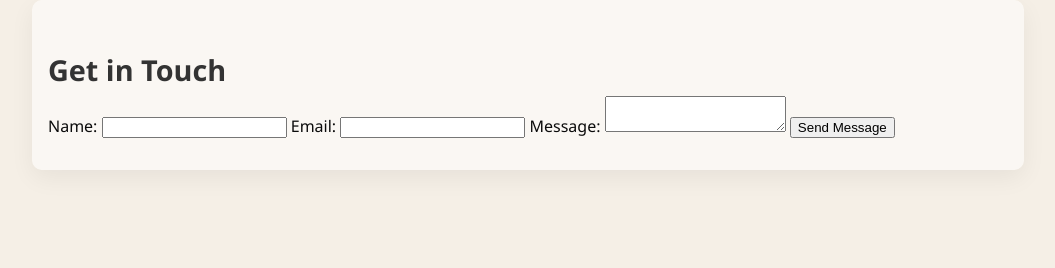
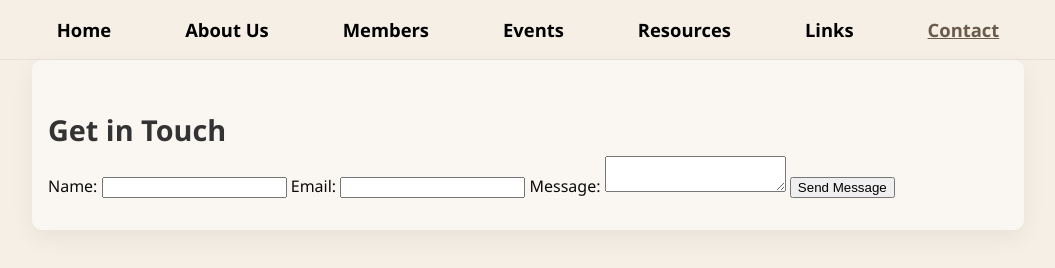
Before and after one commit to Tommaso-Tommaso/Tommaso-Tommaso.github.io, a plain HTML site: page contact.html in a window 1280 px wide. Shown: the whole page, without its empty margins (112-1167 px from the left). Drawn offline with Linux system fonts and the light colour scheme.

Commit message:
Add consistent navigation menu to all pages with active state highlighting

```diff
--- a/contact.html
+++ b/contact.html
@@ -7,7 +7,19 @@
     <link rel="stylesheet" href="main.css">
 </head>
 <body>
-            <!-- HEADER -->
+            <header>
+              <nav aria-label="Main navigation">
+                <ul class="main-menu">
+                  <li><a href="index.html">Home</a></li>
+                  <li><a href="about.html">About Us</a></li>
+                  <li><a href="members.html">Members</a></li>
+                  <li><a href="events.html">Events</a></li>
+                  <li><a href="resources.html">Resources</a></li>
+                  <li><a href="links.html">Links</a></li>
+                  <li><a href="contact.html" class="active">Contact</a></li>
+                </ul>
+              </nav>
+            </header>
     <main>
         <section>
             <h2>Get in Touch</h2>
--- a/main.css
+++ b/main.css
@@ -183,6 +183,12 @@ nav {
   text-decoration: underline;
 }
 
+/* Current page highlight */
+.main-menu a.active{
+  color: #6b5b4b !important;
+  text-decoration: underline;
+}
+
 /* Small screen fallback */
 @media (max-width: 480px) {
   .main-menu {
```
Also changed, not shown: about.html (+13 -1 lines), events.html (+13 -1 lines), index.html (+1 -1 lines), links.html (+13 -1 lines), members.html (+13 -1 lines), resources.html (+13 -1 lines).
